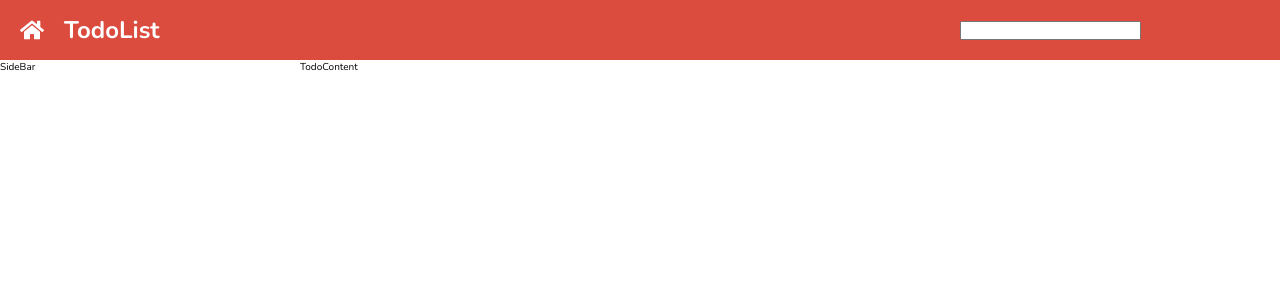
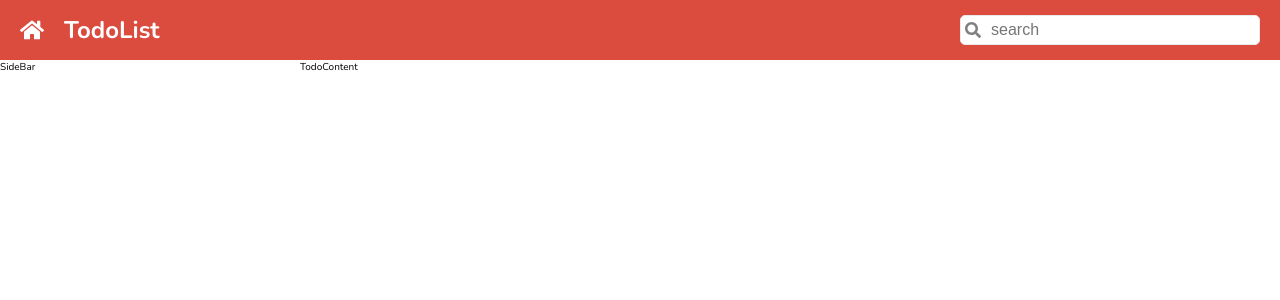
Before and after one commit to PeakpoonPK/CC15-todolist-peakpoon, a React (Create React App) app: page / in a window 1280 px wide. Shown: the top 300 px of the page. Built offline with nearby package versions, Linux system fonts and the light colour scheme.

Commit message:
refactor:search

```diff
--- a/src/Header.jsx
+++ b/src/Header.jsx
@@ -1,4 +1,6 @@
 import { FaHome } from 'react-icons/fa';
+import { FaSearch } from 'react-icons/fa';
+import Search from './Search';
 
 function Header() {
     return (
@@ -8,7 +10,7 @@
                 <h1>TodoList</h1>
             </div>
             <div className='header__search'>
-                <input />
+                <Search />
             </div>
         </header>);
 }
--- a/src/Header.scss
+++ b/src/Header.scss
@@ -29,3 +29,36 @@
         min-width: 300px;
     }
 }
+
+.search {
+    position: relative;
+    border-radius: 4px;
+
+    // magnify-icon
+    &__icon {
+        // position
+        position: absolute;
+        left: 5px;
+        top: 50%;
+        transform: translateY(-50%);
+
+        // decorate
+        font-size: 1.6rem;
+        font-weight: 200;
+        color: grey;
+
+        // control-child
+        display: flex;
+    }
+
+    &__input {
+        width: 100%;
+        padding: 5px;
+        padding-left: 30px;
+        border-radius: 5px;
+        border: 1px solid $grey-light;
+        font-size: 1.6rem;
+        outline: none;
+        color: $grey-dark;
+    }
+}
--- /dev/null
+++ b/src/Search.jsx
@@ -0,0 +1,13 @@
+import { FaSearch } from 'react-icons/fa';
+import "./Header.scss"
+
+function Search() {
+    return <div className='search'>
+        <span className='search__icon'>
+            <FaSearch />
+        </span>
+        <input type='text' className='search__input' placeholder='search' />
+    </div>;;
+}
+
+export default Search;
```
